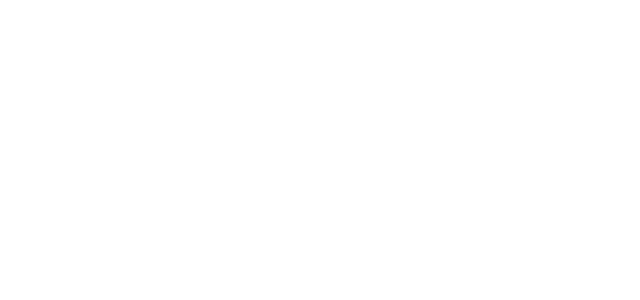
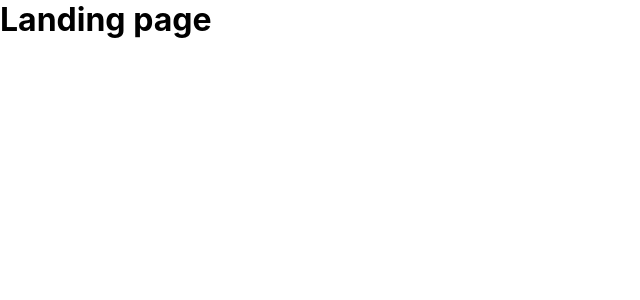
Before and after one commit to Mangeshbk/mera_laksh, a React (Create React App) app in the folder front_end/: page / in a window 1280 px wide. Shown: the top 300 px of the page, without its empty margins (0-640 px from the left). Built offline with nearby package versions, Linux system fonts and the light colour scheme.

Commit message:
changing the landing page

```diff
--- a/front_end/src/App.js
+++ b/front_end/src/App.js
@@ -4,6 +4,7 @@ import './App.css';
 function App() {
   return (
     <div className="App">
+    <h1>Landing page</h1>
     </div>
   );
 }
```
